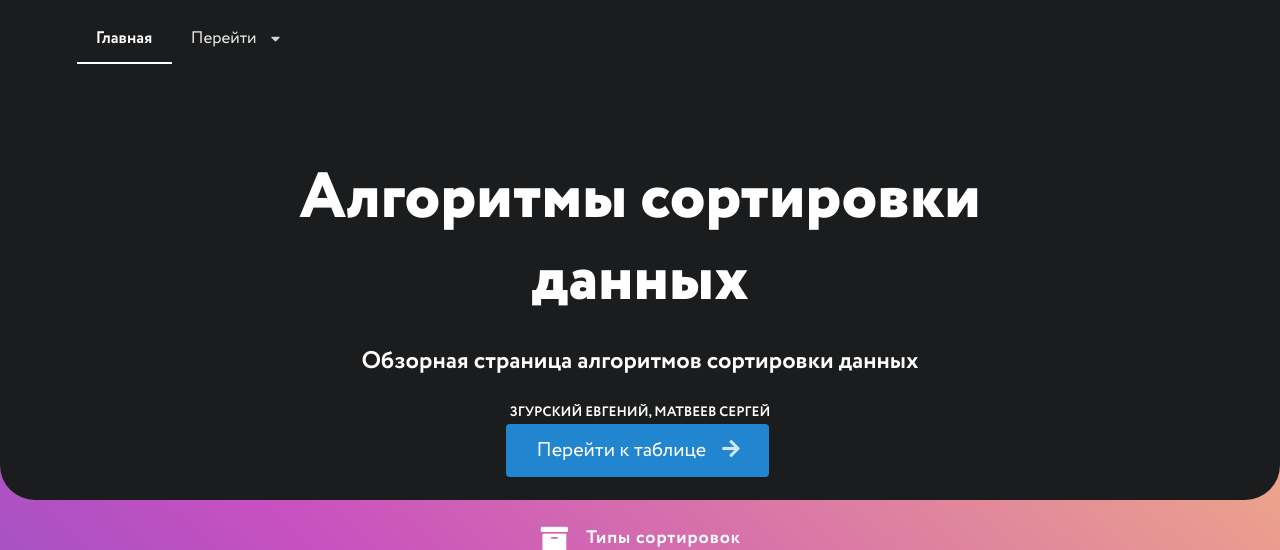
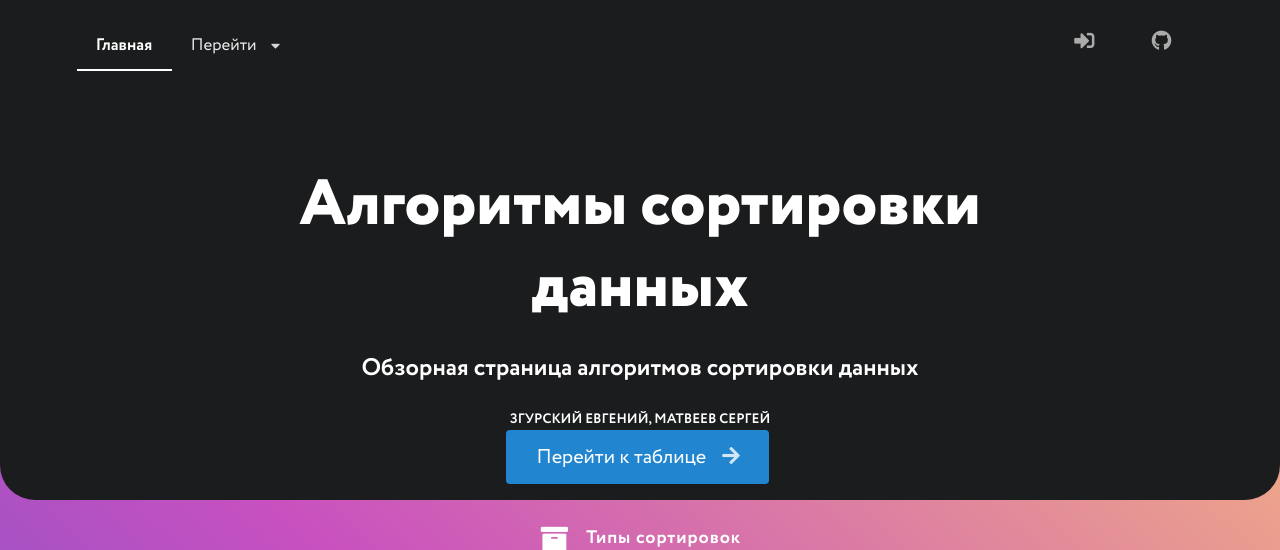
Before and after one commit to xhable-s-software/Sorting-Algos-Site, a Django app: page / in a window 1280 px wide. Shown: the top 550 px of the page. Run offline with Django 3.2, Linux system fonts and the light colour scheme; data that the repository does not hold is empty; some libraries are stand-ins or nearby versions.

Commit message:
Update index.html

```diff
--- a/app_main/templates/site/index.html
+++ b/app_main/templates/site/index.html
@@ -93,6 +93,21 @@
               <a class="item" href="#table" onclick="ScrollTo()">Сводная таблица</a>
             </div>
           </div>
+          <div class="right menu">
+            <a class="ui item" href="/admin" onclick="$('.dimmer').dimmer('show');">
+              <i class="sign-in icon"></i>
+            </a>
+            <a class="ui item" href="https://github.com/xhable-s-software/Sorting-Algos-Site"
+              onclick="$('.dimmer').dimmer('show');">
+              <i class="github icon"></i>
+            </a>
+          </div>
+
+
+          <!-- <a class="right item" href="/admin" onclick="$('.dimmer').dimmer('show');"><i class="sign-in icon"></i></a> -->
+
+
+          <!-- <a class="right item" href="#home" onclick="ScrollTo()">Главная</a> -->
           <!-- <a class="item" href="#types" onclick="ScrollTo()">Типы сортировок</a> -->
           <!-- <div class="right item">
                 <a class="ui inverted button" href="#enrol" onclick="ScrollTo()">Записаться</a>
```
